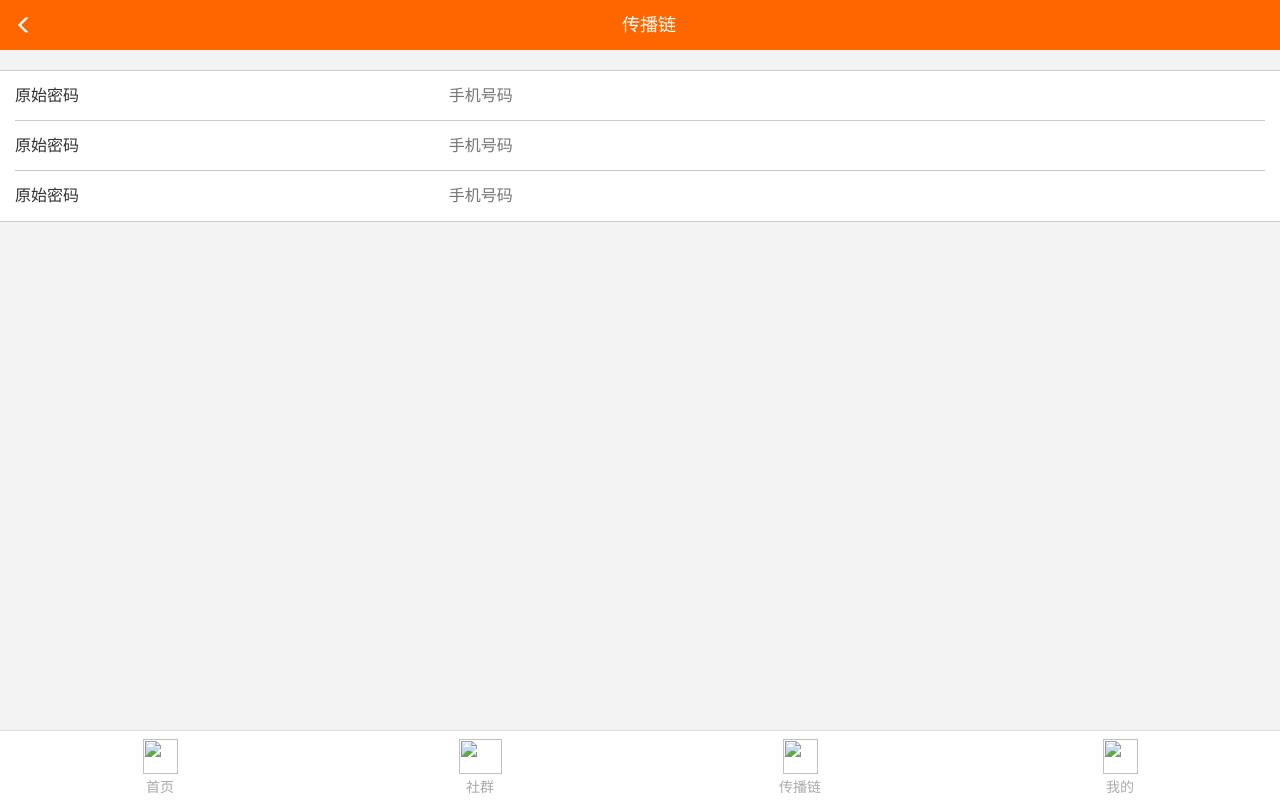
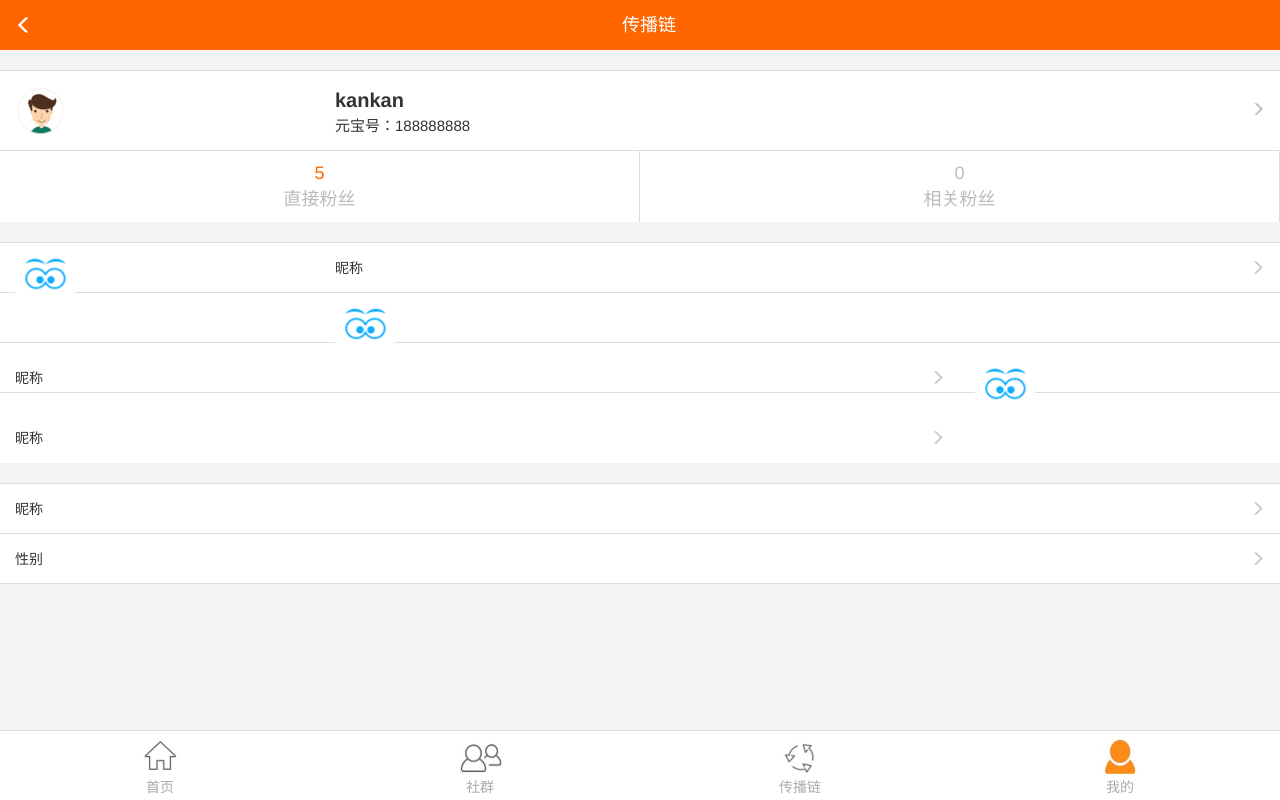
Before and after one commit to ilovezy/yuanbao, a website: page transmissionChains.html in a window 1280 px wide. Drawn offline with nearby package versions, Linux system fonts and the light colour scheme.

Commit message:
transmissionChain base, need update

```diff
--- a/css/cc-yuanbao.css
+++ b/css/cc-yuanbao.css
@@ -2,7 +2,7 @@
 * @Author: Administrator
 * @Date:   2015-11-11 21:54:55
 * @Last Modified by:   fhc
-* @Last Modified time: 2015-11-12 15:08:23
+* @Last Modified time: 2015-11-12 15:56:12
 */
 
 
@@ -149,7 +149,61 @@ a {
 }
 
 
+/* transmissionChains */
+
+.cc-card-list {
+    border-top: 1px solid #ddd;
+}
+
+.cc-tc-user {
+    border-bottom: 1px solid #ddd;
+    padding-top: 1.5rem;
+    padding-bottom: 1.5rem;
+    height: 80px;
+}
+
+.cc-tc-user .cc-avatar-2 {
+    height: 50px;
+}
+
+.cc-tc-user .username {
+    font-size: 2rem;
+    font-weight: 600;
+}
+
+.cc-tc-user .userid {
+    font-size: 1.5rem;
+}
+
+.cc-tc-user .glyphicon {
+    padding-top: 15px;
+    color: #bbb;
+}
+
+.cc-tc-fans .col-xs-6 {
+    text-align: center;
+    border-right: 1px solid #ddd;
+    padding-top: 1rem;
+    font-size: 1.8rem;
+    color: #bbb;
+}
+
+.cc-tc-fans .col-xs-6 span {
+    margin-bottom: 0.5rem;
+}
+
+.cc-card-list-item .cc-avatar-2 {
+    height: 60px;
+    line-height: 60px;
+    margin-top: 5px;
+}
+
+
 /* grey-font-color #4C4949;  orange #ff6600;  pink #ff6349 yellow #ffae29*/
+
+.cc-text-orange {
+    color: #ff6600
+}
 
 .cc-text-pink {
     color: #ff6349
--- a/transmissionChains.html
+++ b/transmissionChains.html
@@ -3,7 +3,6 @@
 
 <head>
     <meta charset="utf-8">
-    <meta http-equiv="X-UA-Compatible" content="IE=edge">
     <meta name="viewport" content="width=device-width, initial-scale=1.0, maximum-scale=1.0, user-scalable=no" />
     <title>传播链</title>
     <link rel="stylesheet" type="text/css" href="bower_components/bootstrap/dist/css/bootstrap.min.css">
@@ -18,36 +17,89 @@
         <span class="cc-nav-title">传播链</span>
     </nav>
 
+    <br>
     <!-- main -->
-
-    <form class="cc-form">
-        <div class="cc-form-group">
-            <div class="col-xs-4 cc-form-label">
-                原始密码
+    <div class="container-fluid cc-card-list cc-bg-white">
+        <div class="row cc-tc-user">
+            <div class="col-xs-3">
+                <img src="img/transmissionChains/avatar.png" class="img-circle img-responsive cc-avatar-2">
             </div>
-            <div class="col-xs-8">
-                <input type="text" name="" value="" class="cc-flat-input" placeholder="手机号码">
+            <div class="col-xs-7">
+                <span class="username">kankan</span>
+                <p class="userid">元宝号：188888888</p>
             </div>
-        </div>
-        <div class="cc-form-group">
-            <div class="col-xs-4 cc-form-label">
-                原始密码
-            </div>
-            <div class="col-xs-8">
-                <input type="text" name="" value="" class="cc-flat-input" placeholder="手机号码">
-            </div>
-        </div>
-        <div class="cc-form-group">
-            <div class="col-xs-4 cc-form-label">
-                原始密码
-            </div>
-            <div class="col-xs-8">
-                <input type="text" name="" value="" class="cc-flat-input" placeholder="手机号码">
+            <div class="col-xs-2 text-right">
+                <span class="glyphicon glyphicon-menu-right"></span>
             </div>
         </div>
 
-    </form>
+        <div class="row cc-tc-fans">
+            <div class="col-xs-6">
+                <span class="cc-text-orange">5</span>
+                <p>直接粉丝</p>
+            </div>
+            <div class="col-xs-6">
+                <span>0</span>
+                <p>相关粉丝</p>
+            </div>
+        </div>
 
+    </div>
+
+    <br>
+
+    <div class="container-fluid cc-card-list cc-bg-white">
+        <div class="row cc-card-list-item">
+            <div class="col-xs-3">
+                <img class="cc-tc-icons" src="img/transmissionChains/chakan.png">
+            </div>
+            <div class="col-xs-7">昵称</div>
+            <div class="col-xs-2 cc-content text-right">
+                <span class="glyphicon glyphicon-menu-right"></span>
+            </div>
+        </div>
+
+        <div class="row cc-card-list-item">
+            <div class="col-xs-3">
+                <img class="cc-tc-icons" src="img/transmissionChains/chakan.png">
+            </div>
+            <div class="col-xs-7">昵称</div>
+            <div class="col-xs-2 cc-content text-right">
+                <span class="glyphicon glyphicon-menu-right"></span>
+            </div>
+        </div>
+
+        <div class="row cc-card-list-item">
+            <div class="col-xs-3">
+                <img class="cc-tc-icons" src="img/transmissionChains/chakan.png">
+            </div>
+            <div class="col-xs-7">昵称</div>
+            <div class="col-xs-2 cc-content text-right">
+                <span class="glyphicon glyphicon-menu-right"></span>
+            </div>
+        </div>
+    </div>
+
+    <br>
+
+    <div class="container-fluid cc-card-list cc-bg-white">
+        <div class="row cc-card-list-item">
+            <div class="col-xs-6">昵称</div>
+            <div class="col-xs-6 cc-content text-right">
+                <span class="glyphicon glyphicon-menu-right"></span>
+            </div>
+        </div>
+
+        <div class="row cc-card-list-item">
+            <div class="col-xs-6">性别</div>
+            <div class="col-xs-6 cc-content text-right">
+                <span class="glyphicon glyphicon-menu-right"></span>
+            </div>
+        </div>
+    </div>
+
+    <br>
+    <br>
 
     <!-- footer -->
     <div class="cc-footer-fit"></div>
@@ -55,25 +107,25 @@
         <div class="row">
             <div class="col-xs-3">
                 <a href="findPassword.html">
-                    <img src="img/index/shouye.jpg">
+                    <img src="img/index/shouye.png">
                     <p>首页</p>
                 </a>
             </div>
             <div class="col-xs-3">
                 <a href="changePassword.html">
-                    <img src="img/index/shequn.jpg" style="width: 43px;">
+                    <img src="img/index/shequn.png" style="width: 43px;">
                     <p>社群</p>
                 </a>
             </div>
             <div class="col-xs-3">
                 <a href="transmissionChains.html">
-                    <img src="img/index/chuanbolian.jpg">
+                    <img src="img/index/chuanbolian.png">
                     <p>传播链</p>
                 </a>
             </div>
             <div class="col-xs-3">
-                <a href="index.html">
-                    <img src="img/index/wode.jpg">
+                <a href="userInfo.html">
+                    <img src="img/index/wode.png">
                     <p>我的</p>
                 </a>
             </div>
@@ -83,6 +135,7 @@
 
     <script src="bower_components/jquery/dist/jquery.min.js"></script>
     <script src="bower_components/bootstrap/dist/js/bootstrap.min.js"></script>
+    <!-- <script src="bower_components/angular/angular.min.js"></script> -->
     <script>
     </script>
 </body>
```
Also changed, not shown: img/transmissionChains/avatar.png (added), img/transmissionChains/chakan.png (added), img/transmissionChains/guanlian.png (added), img/transmissionChains/hehuoren.png (added), img/transmissionChains/tuijian.png (added), img/transmissionChains/yaoqing.png (added).
